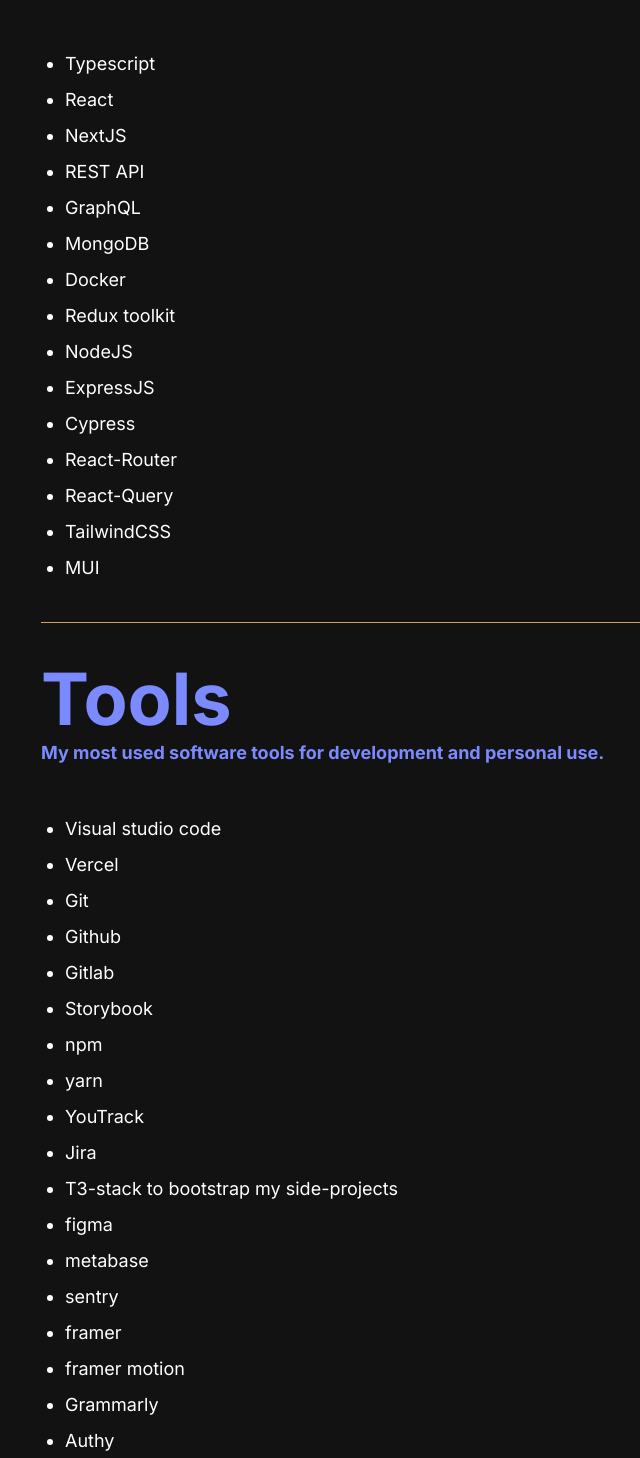
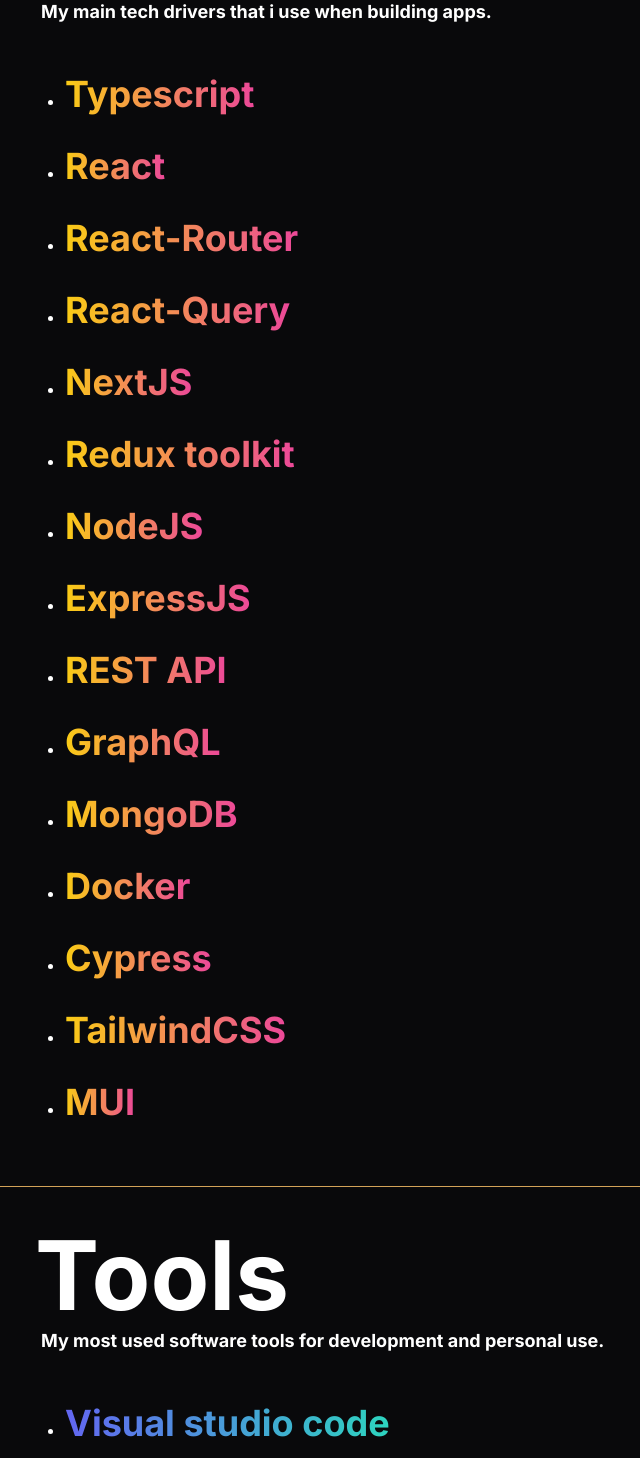
Before and after one commit to OsamaKhalilMohamed/Portfolio, a Next.js app: page /Tech in a window 1280 px wide. Shown: the part 172-1630 px from the top of the page, without its empty margins (99-739 px from the left). Built offline with nearby package versions, Linux system fonts and the light colour scheme.

Commit message:
wip: updated colors

```diff
--- a/src/pages/Tech/index.tsx
+++ b/src/pages/Tech/index.tsx
@@ -6,17 +6,17 @@ export default function TechAndTools(): React.ReactElement {
   const techs = [
     "Typescript",
     "React",
+    "React-Router",
+    "React-Query",
     "NextJS",
+    "Redux toolkit",
+    "NodeJS",
+    "ExpressJS",
     "REST API",
     "GraphQL",
     "MongoDB",
     "Docker",
-    "Redux toolkit",
-    "NodeJS",
-    "ExpressJS",
     "Cypress",
-    "React-Router",
-    "React-Query",
     "TailwindCSS",
     "MUI",
   ];
@@ -52,36 +52,48 @@ export default function TechAndTools(): React.ReactElement {
         />
         <link rel="icon" href="/favicon.ico" />
       </Head>
-      <main className="mx-auto flex min-h-screen w-5/6 flex-col items-start justify-center overflow-x-hidden lg:max-w-[1000px]">
-        <div className="mb-8 w-full">
-          <h1 className="mt-10 bg-gradient-to-r text-4xl font-bold text-[#103090] dark:to-slate-200   dark:text-[#7b8afe] md:text-7xl ">
+      <main className="flex h-full min-h-screen w-full max-w-[100%] flex-col items-center justify-start overflow-hidden scroll-smooth pb-8 dark:bg-zinc-950">
+        <div className="mb-8 w-full max-w-[1000px]">
+          <h1 className="mt-10 px-0 text-start text-5xl font-bold text-[#103090] dark:text-white md:-ml-1.5 md:text-8xl ">
             Tech
           </h1>
-          <p className="text-md mt-1 bg-gradient-to-r font-bold text-[#103090] dark:to-slate-200  dark:text-[#7b8afe] md:text-lg">
+          <p className="text-md mt-1 font-bold text-[#103090] dark:text-white md:text-lg">
             My main tech drivers that i use when building apps.
           </p>
         </div>
-        <ul className="flow-col mb-8 mt-4 h-fit w-full list-disc px-6">
+        <ul className="flow-col mb-8 mt-4 h-fit w-full max-w-[1000px] list-disc px-6">
           {techs?.map((tech) => (
-            <div className="mb-2 w-full" key={tech}>
-              <li className="font-inter text-lg">{tech}</li>
+            <div className="mb-8 w-full" key={tech}>
+              <li>
+                <span
+                  className={`bg-gradient-to-l from-pink-500 to-yellow-400 bg-clip-text font-inter font-bold text-transparent md:text-4xl`}
+                >
+                  {tech}
+                </span>
+              </li>
             </div>
           ))}
         </ul>
         <hr className="border-1 w-full border-[#d58322] duration-500  dark:border-[#d2a258]" />
 
-        <div className="mb-8 ">
-          <h1 className="mt-10 bg-gradient-to-r text-4xl font-bold text-[#103090] dark:to-slate-200   dark:text-[#7b8afe] md:text-7xl">
+        <div className="mb-8 w-full max-w-[1000px]">
+          <h1 className="mt-10 px-0 text-start text-5xl font-bold text-[#103090] dark:text-white md:-ml-1.5 md:text-8xl ">
             Tools
           </h1>
-          <p className="text-md mt-1 bg-gradient-to-r font-bold text-[#103090] dark:to-slate-200  dark:text-[#7b8afe] md:text-lg">
+          <p className="text-md mt-1 font-bold text-[#103090] dark:text-white md:text-lg">
             My most used software tools for development and personal use.
           </p>
         </div>
-        <ul className="mb-8 mt-4  h-fit w-full list-disc flex-col px-6">
-          {tools?.map((tech) => (
-            <div className="mb-2 w-full" key={tech}>
-              <li className="font-inter text-lg">{tech}</li>
+        <ul className="flow-col mb-8 mt-4 h-fit w-full max-w-[1000px] list-disc px-6">
+          {tools?.map((tool) => (
+            <div className="mb-8 w-full" key={tool}>
+              <li>
+                <span
+                  className={`bg-gradient-to-r from-indigo-500 to-teal-400 bg-clip-text font-inter font-bold text-transparent md:text-4xl`}
+                >
+                  {tool}
+                </span>
+              </li>
             </div>
           ))}
         </ul>
--- a/src/styles/globals.css
+++ b/src/styles/globals.css
@@ -10,4 +10,19 @@
   * {
     box-sizing: border-box;
   }
+
+  /* Dark Mode Gradient */
+  .text-gradient-dark {
+    background: linear-gradient(to right, #ff7e5f, #feb47b);
+    -webkit-background-clip: text;
+    -webkit-text-fill-color: transparent;
+  }
+
+  /* Light Mode Gradient */
+  .text-gradient-light {
+    background: linear-gradient(to right, #00c6ff, #0072ff);
+    -webkit-background-clip: text;
+    -webkit-text-fill-color: transparent;
+  }
+
 }
--- a/tailwind.config.ts
+++ b/tailwind.config.ts
@@ -6,6 +6,12 @@ export default {
 
   theme: {
     extend: {
+      colors: {
+        "gradient-dark-start": "#ff7e5f",
+        "gradient-dark-end": "#feb47b",
+        "gradient-light-start": "#00c6ff",
+        "gradient-light-end": "#0072ff",
+      },
       fontFamily: {
         inter: ["var(--font-inter)"],
       },
@@ -28,6 +34,12 @@ export default {
         "waving-hand": "wave 2s linear infinite",
         shine: "shine 1s",
       },
+      backgroundImage: {
+        "gradient-dark":
+          "linear-gradient(to right, theme(colors.gradient-dark-start), theme(colors.gradient-dark-end))",
+        "gradient-light":
+          "linear-gradient(to right, theme(colors.gradient-light-start), theme(colors.gradient-light-end))",
+      },
     },
   },
   plugins: [],
```
